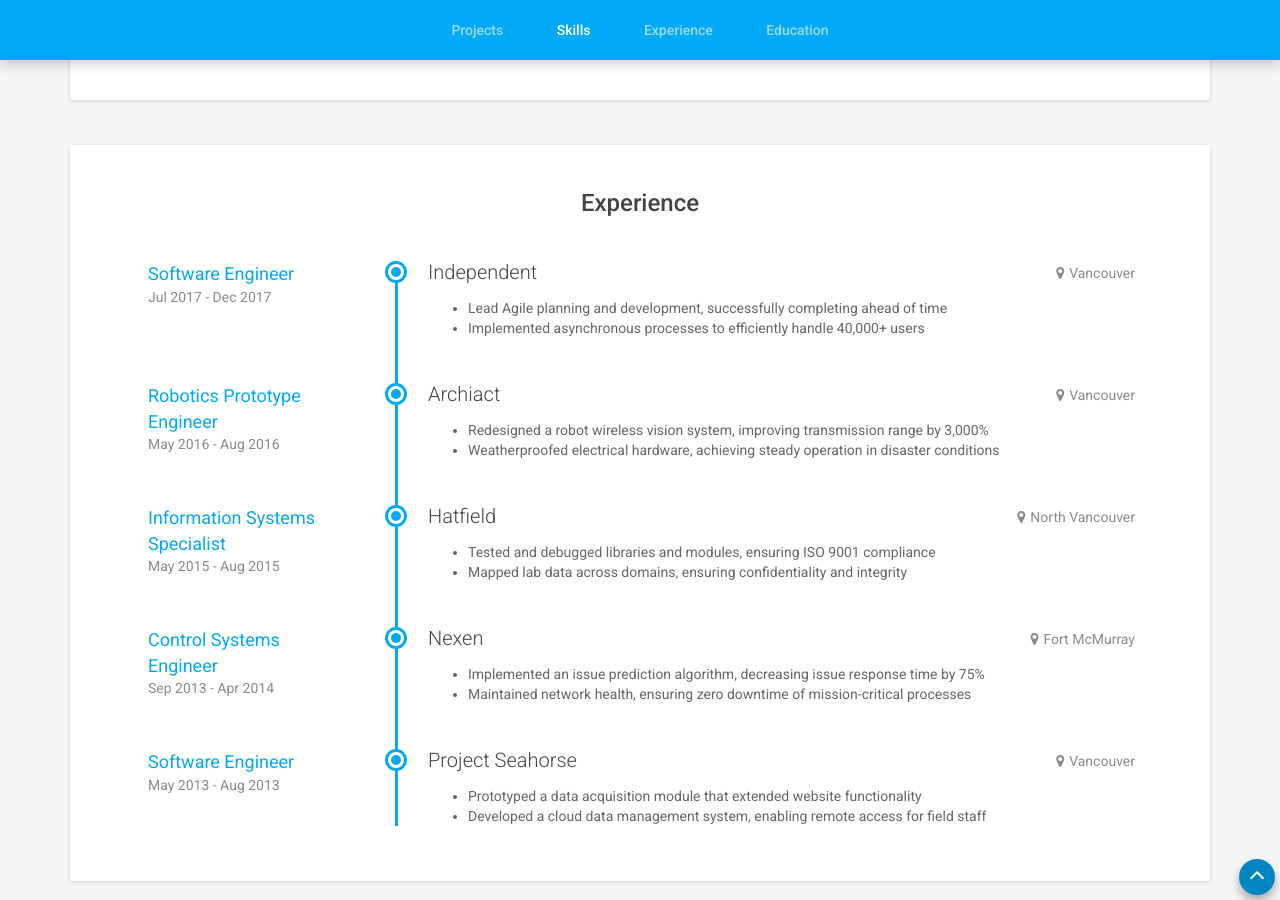
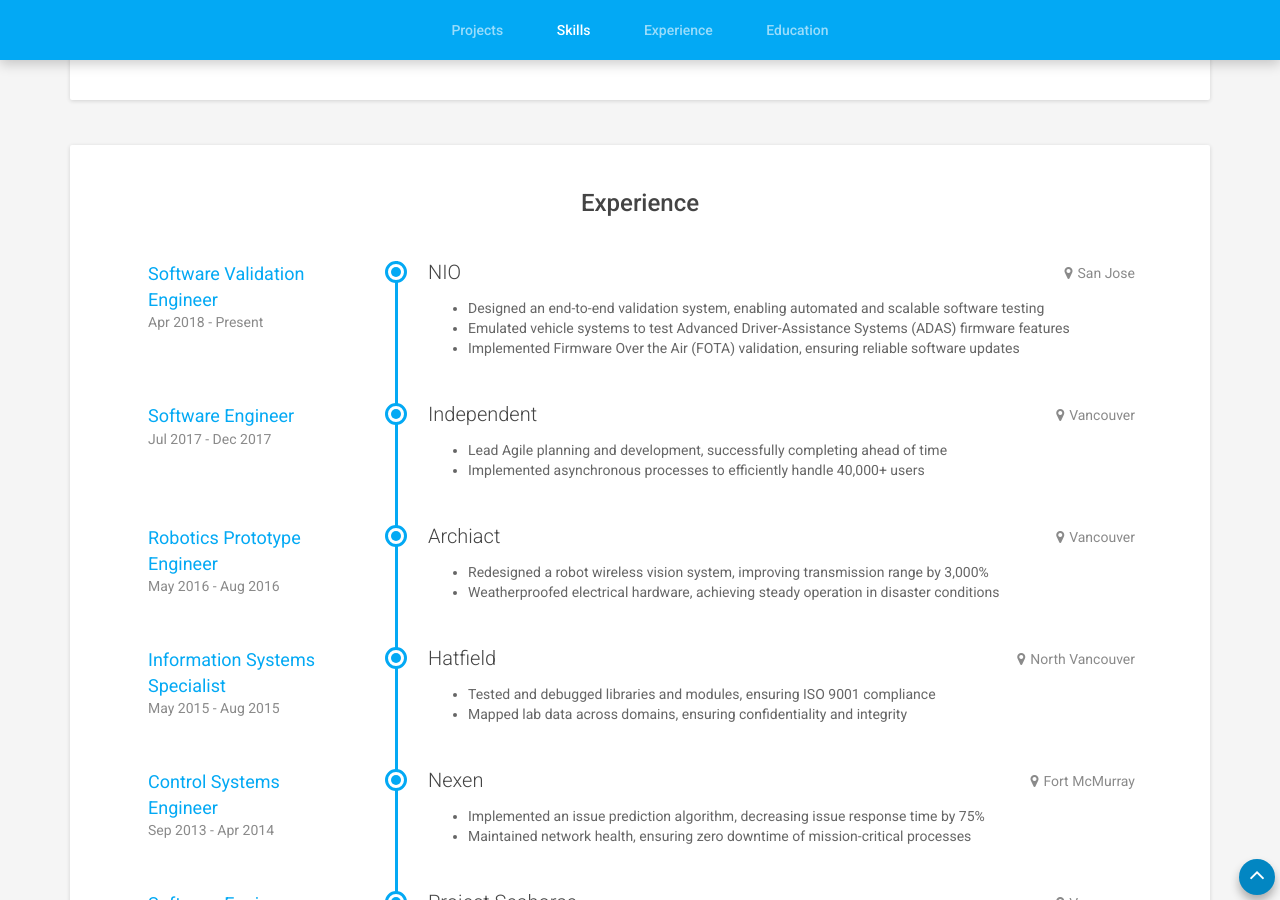
Before and after one commit to kgarsuta/kgarsuta.github.io, a Jekyll site: the page built from index.html, in a window 1280 px wide and 900 px high, scrolled down 2345 px. Built offline with Jekyll 4.4.1, drawn with Linux system fonts in a browser that asks for light colours.

Commit message:
Add NIO SVE role

```diff
--- a/index.html
+++ b/index.html
@@ -81,6 +81,24 @@
 <section id="experiences-section" class="experiences-section section">
     <h2 class="section-title">Experience</h2>
     <div class="timeline">
+        <div class="item">
+            <div class="work-place">
+                <h3 class="place">NIO</h3>
+                <div class="location"><i class="fa fa-map-marker" aria-hidden="true"></i>San Jose</div>
+            </div>
+            <div class="job-meta">
+                <div class="title">Software Validation<br />Engineer</div>
+                <div class="time">Apr 2018 - Present</div>
+            </div><!--//job-meta-->
+            <div class="job-desc">
+                <ul>
+                    <li>Designed an end-to-end validation system, enabling automated and scalable software testing</li>
+                    <li>Emulated vehicle systems to test Advanced Driver-Assistance Systems (ADAS) firmware features</li>
+                    <li>Implemented Firmware Over the Air (FOTA) validation, ensuring reliable software updates</li>
+                </ul>
+            </div><!--//job-desc-->
+        </div><!--//item-->
+
         <div class="item">
             <div class="work-place">
                 <h3 class="place">Independent</h3>
```
Lines whose indentation alone changed are shown as unchanged.
